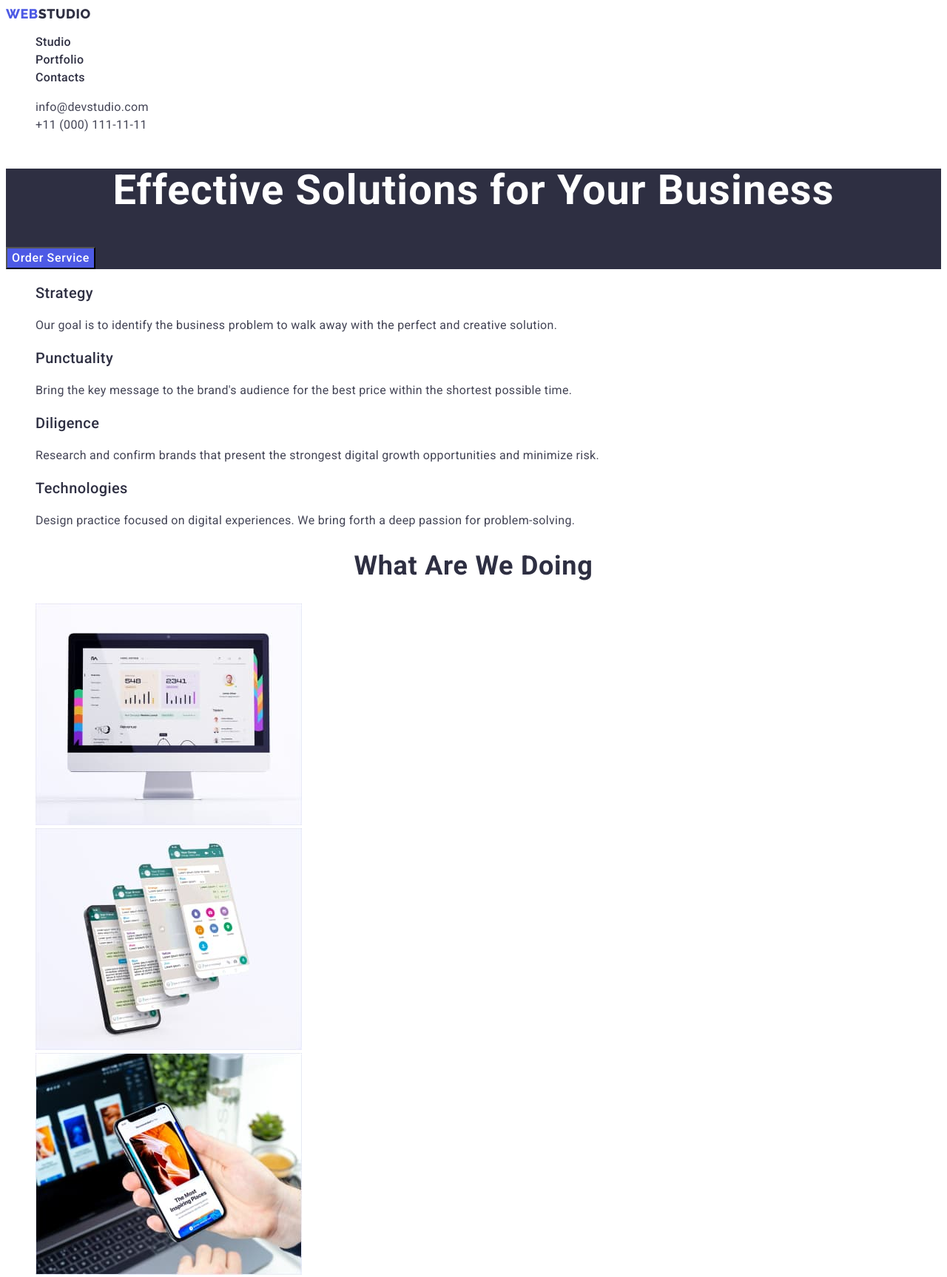
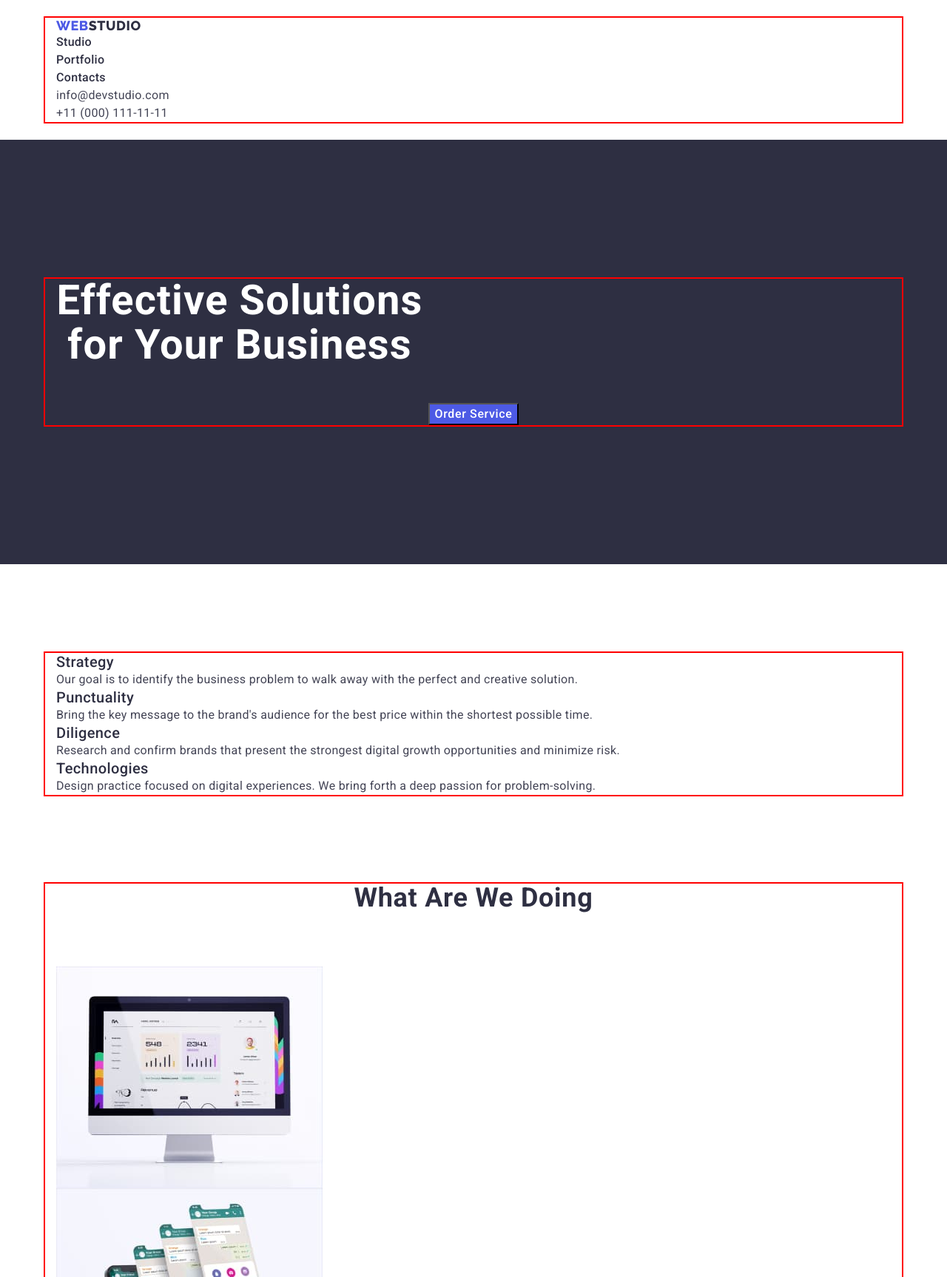
Before and after one commit to NanaTsK/goit-markup-hw-03, a plain HTML site: page index.html in a window 1280 px wide. Shown: the top 1727 px of the page at 74% size. Drawn offline with nearby package versions, Linux system fonts and the light colour scheme.

Commit message:
html padding margin

```diff
--- a/css/styles.css
+++ b/css/styles.css
@@ -12,11 +12,79 @@
   --color-light-slate: #8e8f99;
 }
 
+p,
+h1,
+h2,
+h3,
+h4,
+h5,
+h6 {
+  margin: 0;
+}
+
+ul,
+ol {
+  margin: 0;
+  padding-left: 0;
+}
+
 body {
   font-family: var(--font-primary);
   color: var(--color-slate-primary);
   background-color: var(--color-white-main);
 }
+
+img {
+  display: block;
+  max-width: 100%;
+  height: auto;
+}
+
+/** .container {} */
+.container {
+  max-width: 1158px;
+  padding: 0 15px;
+  margin: 0 auto;
+  outline: 2px solid red;
+}
+
+/*
+?? .visually-hidden {
+  position: absolute;
+  width: 1px;
+  height: 1px;
+  margin: -1px;
+  border: 0;
+  padding: 0;
+  white-space: nowrap;
+  clip-path: inset(100%);
+  clip: rect(0 0 0 0);
+  overflow: hidden;
+}
+
+
+?? border:1px solid #E7E9FC;
+?? border-top: none
+
+
+.container {
+  width: 1200px;
+  padding-left: 15px;
+  padding-right: 15px;
+  margin: 0 auto;
+  outline: 2px solid red;
+}
+container {
+  max-width: 1158px
+  padding: 0 15px;
+  margin: 0 auto; }
+ширина контетної частини(1128px) + падінги по боках(15px) = 1158px
+  ?? flex-basis або width:
+  ?? calc( (ширина батьківського елемента -
+  ?? кількість проміжків * марджин елемента) /
+  ?? кількість наших елементів в рядку)
+
+  */
 
 .list {
   list-style: none;
@@ -26,7 +94,7 @@ body {
   text-decoration: none;
 }
 
-.address {
+address {
   font-style: normal;
 }
 .address-link {
@@ -34,6 +102,9 @@ body {
   letter-spacing: 0.02em;
   color: inherit;
 }
+
+/*?? display: block */
+/*?? кнопка не flex, a inline-blok */
 
 .modal-btn {
   font-family: inherit;
@@ -44,7 +115,10 @@ body {
   align-items: center;
   letter-spacing: 0.04em;
   cursor: pointer;
+  display: block;
+  margin: 0 auto;
 }
+
 .modal-btn-hero {
   background-color: var(--color-iris-brand);
   color: var(--color-white-main);
@@ -70,8 +144,10 @@ body {
 .main-title {
   font-size: 56px;
   line-height: 1.07;
+  width: 496px;
   text-align: center;
   letter-spacing: 0.02em;
+  margin-bottom: 48px;
 }
 /* <<<<<<<<<<<<<<<<<< Section Title */
 .section-title {
@@ -80,6 +156,7 @@ body {
   text-align: center;
   letter-spacing: 0.02em;
   text-transform: capitalize;
+  margin-bottom: 72px;
 }
 /* <<<<<<<<<<<<<<<<<< Section Subtitle */
 .section-subtitle {
@@ -125,9 +202,12 @@ body {
   color: var(--color-ocean-pressed);
 }
 
+.header {
+  padding-top: 24px;
+  padding-bottom: 24px;
+}
 /*TODO
-.page-header {
-}
+
 .page-nav {
 }
 .menu {
@@ -140,15 +220,25 @@ body {
 /* <<<<<<<<<<<<<<<<<<<<<<<<<<<<<<<<<<<<<< HERO */
 .hero {
   background-color: var(--color-navy-blue-secondary);
+  padding-top: 188px;
+  padding-bottom: 188px;
 }
 
 /* <<<<<<<<<<<<<<<<<<<<<<<<<<<<<<<<<<<<<< COMPANY ADVANTAGES */
-
+.advantages {
+  padding-top: 120px;
+  padding-bottom: 120px;
+}
 /* <<<<<<<<<<<<<<<<<<<<<<<<<<<<<<<<<<<<<< COMPANY PRODUCTS */
+.products {
+  padding-bottom: 120px;
+}
 
 /* <<<<<<<<<<<<<<<<<<<<<<<<<<<<<<<<<<<<<< COMPANY TEAM */
 .team {
   background-color: var(--color-cloud);
+  padding-top: 120px;
+  padding-bottom: 120px;
 }
 .team-list {
   background-color: var(--color-white-main);
@@ -176,4 +266,6 @@ body {
 }
 .footer {
   background-color: var(--color-navy-blue-secondary);
+  padding-top: 100px;
+  padding-bottom: 100px;
 }
--- a/index.html
+++ b/index.html
@@ -12,11 +12,19 @@
       href="https://fonts.googleapis.com/css2?family=Raleway:wght@800&family=Roboto:wght@400;500;700;900&display=swap"
       rel="stylesheet"
     />
+    <link
+      rel="stylesheet"
+      href="https://cdnjs.cloudflare.com/ajax/libs/modern-normalize/1.1.0/modern-normalize.min.css"
+      integrity="sha512-wpPYUAdjBVSE4KJnH1VR1HeZfpl1ub8YT/NKx4PuQ5NmX2tKuGu6U/JRp5y+Y8XG2tV+wKQpNHVUX03MfMFn9Q=="
+      crossorigin="anonymous"
+      referrerpolicy="no-referrer"
+    />
     <link rel="stylesheet" href="./css/styles.css" />
   </head>
   <body>
     <!-- Header -->
-    <header class="page-header">
+    <header class="header">
+      <div class="container">
         <nav class="page-nav">
           <a class="logo link" href="./index.html"
             >Web<span class="logo-studio-header">Studio</span></a
@@ -47,20 +55,24 @@
             </li>
           </ul>
         </address>
+      </div>
     </header>
 
     <main>
       <!-- Hero -->
       <section class="hero">
+        <div class="container">
           <h1 class="main-title title-theme-dark">
             Effective Solutions for Your Business
           </h1>
           <button class="modal-btn-hero modal-btn" type="button">
             Order Service
           </button>
+        </div>
       </section>
       <!-- Company Advantages  -->
-      <section>
+      <section class="advantages">
+        <div class="container">
           <h2 hidden class="section-title title-theme-light">
             Company Advantages
           </h2>
@@ -68,8 +80,8 @@
             <li>
               <h3 class="section-subtitle title-theme-light">Strategy</h3>
               <p class="body-text-style">
-              Our goal is to identify the business problem to walk away with the
-              perfect and creative solution.
+                Our goal is to identify the business problem to walk away with
+                the perfect and creative solution.
               </p>
             </li>
             <li>
@@ -94,9 +106,11 @@
               </p>
             </li>
           </ul>
+        </div>
       </section>
       <!-- Company Products -->
-      <section>
+      <section class="products">
+        <div class="container">
           <h2 class="section-title title-theme-light">What are we doing</h2>
           <ul class="list">
             <li>
@@ -124,9 +138,11 @@
               />
             </li>
           </ul>
+        </div>
       </section>
       <!-- Company Team -->
       <section class="team">
+        <div class="container">
           <h2 class="section-title title-theme-light">Our Team</h2>
 
           <ul class="list">
@@ -171,17 +187,20 @@
               <p class="body-text-style">UI Designer</p>
             </li>
           </ul>
+        </div>
       </section>
     </main>
     <!-- Footer -->
     <footer class="footer">
+      <div class="container">
         <a class="logo link" href="./index.html"
           >Web<span class="logo-studio-footer">Studio</span></a
         >
         <p class="body-text-style text-theme-dark">
-        Increase the flow of customers and sales for your business with digital
-        marketing & growth solutions.
+          Increase the flow of customers and sales for your business with
+          digital marketing & growth solutions.
         </p>
+      </div>
     </footer>
   </body>
 </html>
```
Also changed, not shown: portfolio.html (+27 -7 lines). Lines whose indentation alone changed are shown as unchanged.
